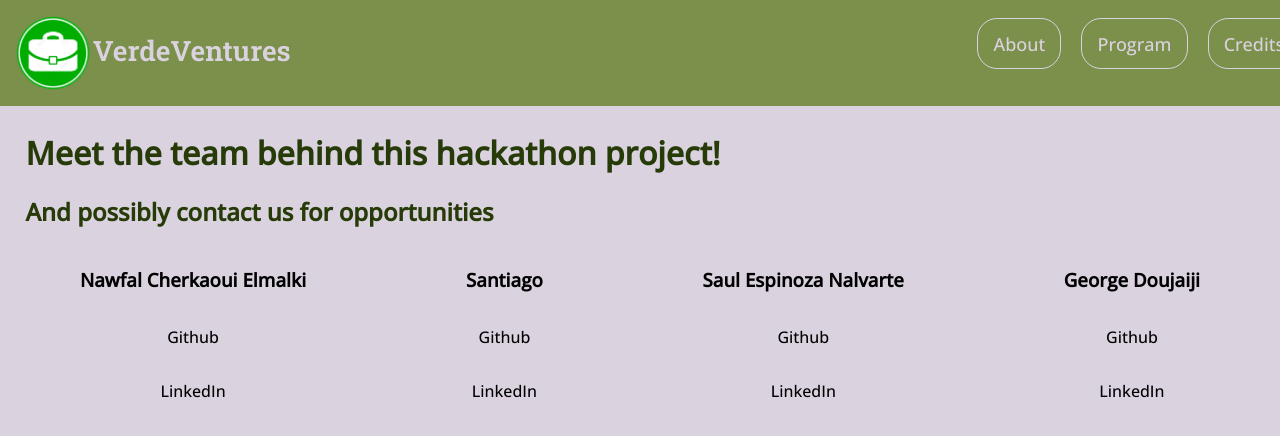
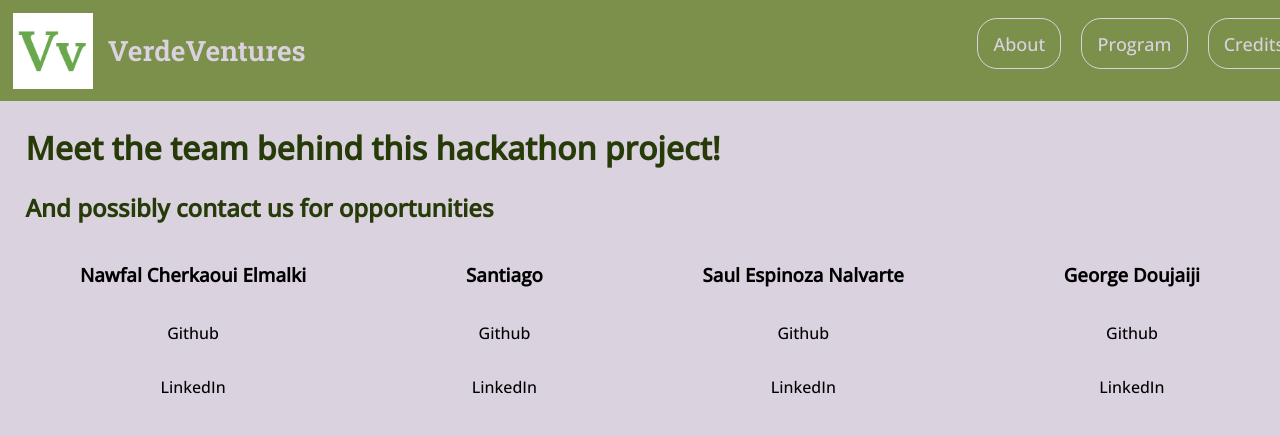
Before and after one commit to n-cherkaoui/ShellHacks, a React (Create React App) app: page /contact in a window 1280 px wide. Shown: the top 436 px of the page. Built offline with nearby package versions, Linux system fonts and the light colour scheme.

Commit message:
Ninth Commit Sol, LOGO

```diff
--- a/src/FirstTable.js
+++ b/src/FirstTable.js
@@ -0,0 +1,10 @@
+const FirstTable = () => {
+    return (
+        <div>
+            <h2>Test1</h2>
+            <h2>Test2</h2>
+        </div>
+    );
+}
+
+export default FirstTable;
--- a/src/Home.js
+++ b/src/Home.js
@@ -1,5 +1,5 @@
 import "./styles/Home.css"
-import Green from "./images/green.png";
+import Green from "./images/vLogo.png";
 import Companies from "./images/companies.png";
 import {Link} from "react-router-dom"
 
--- a/src/NavBar.js
+++ b/src/NavBar.js
@@ -1,6 +1,6 @@
 import "./styles/NavBar.css"
 import "./styles/Home.css"
-import Green from "./images/green.png"
+import Green from "./images/vLogo.png"
 import {Link} from "react-router-dom"
 
 const NavBar = () => {
--- a/src/Showcase.js
+++ b/src/Showcase.js
@@ -1,4 +1,5 @@
 import NavBar from "./NavBar";
+import FirstTable from "./FirstTable";
 import "./styles/Home.css";
 import "./styles/Showcase.css";
 import {useState} from "react";
@@ -26,9 +27,7 @@ const Showcase = () => {
                             <h2>Shares</h2>
                         </div>
 
-                        <h2>Hola</h2>
-
-                        <h2>Gon</h2>
+                        <h1>===PUT THE TABLE MAP HERE===</h1>
                     </div>
 
 
--- a/src/styles/Home.css
+++ b/src/styles/Home.css
@@ -33,6 +33,10 @@ body {
     color: #dbd2e0;
     font-size: 14px;
     font-family: 'Roboto Slab', serif;
+}
+
+.left-home-logo h1 {
+    margin-left: 15px;
 }
 
 .home-title {
```
Also changed, not shown: src/images/vLogo.png (added).
